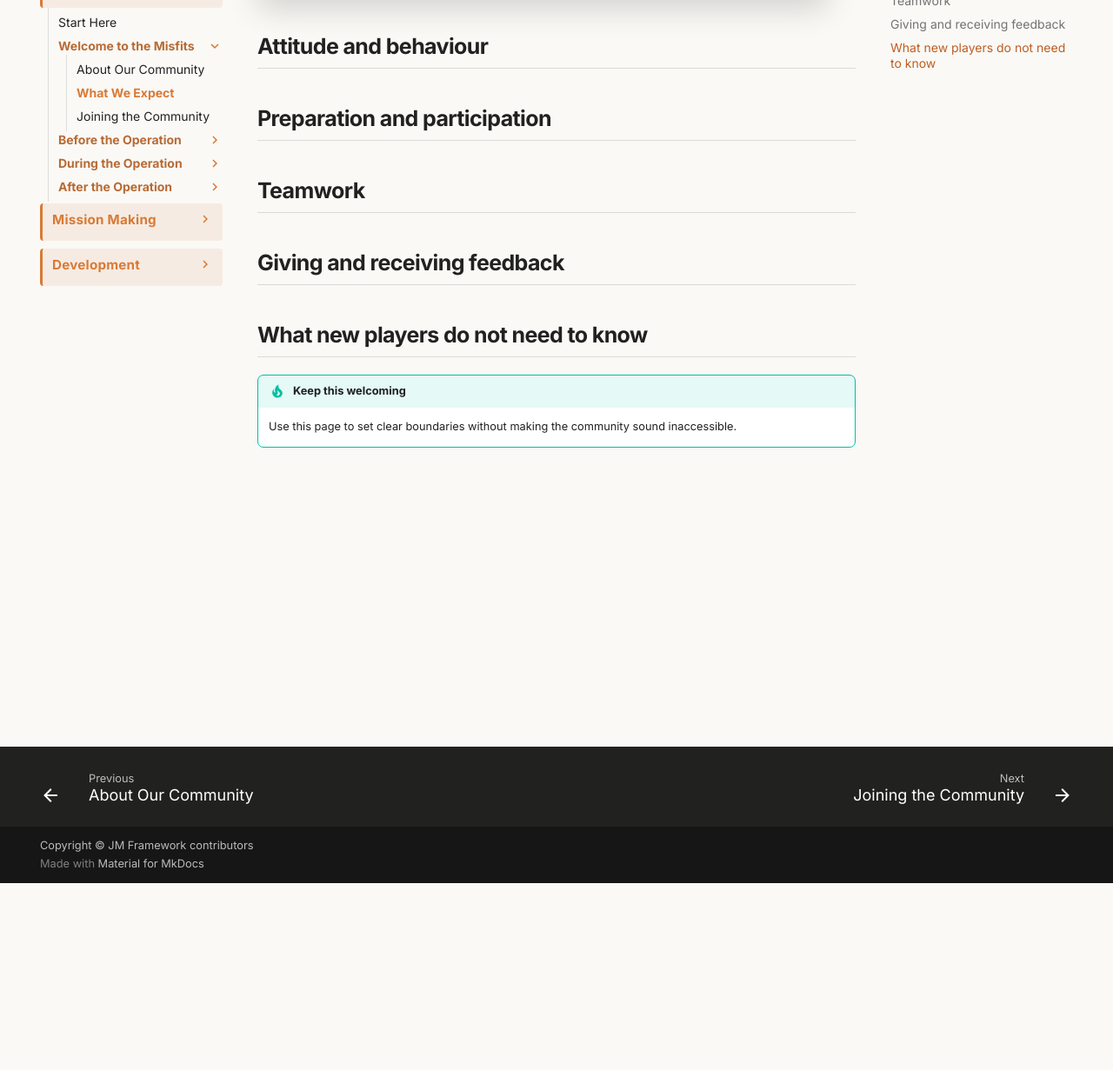
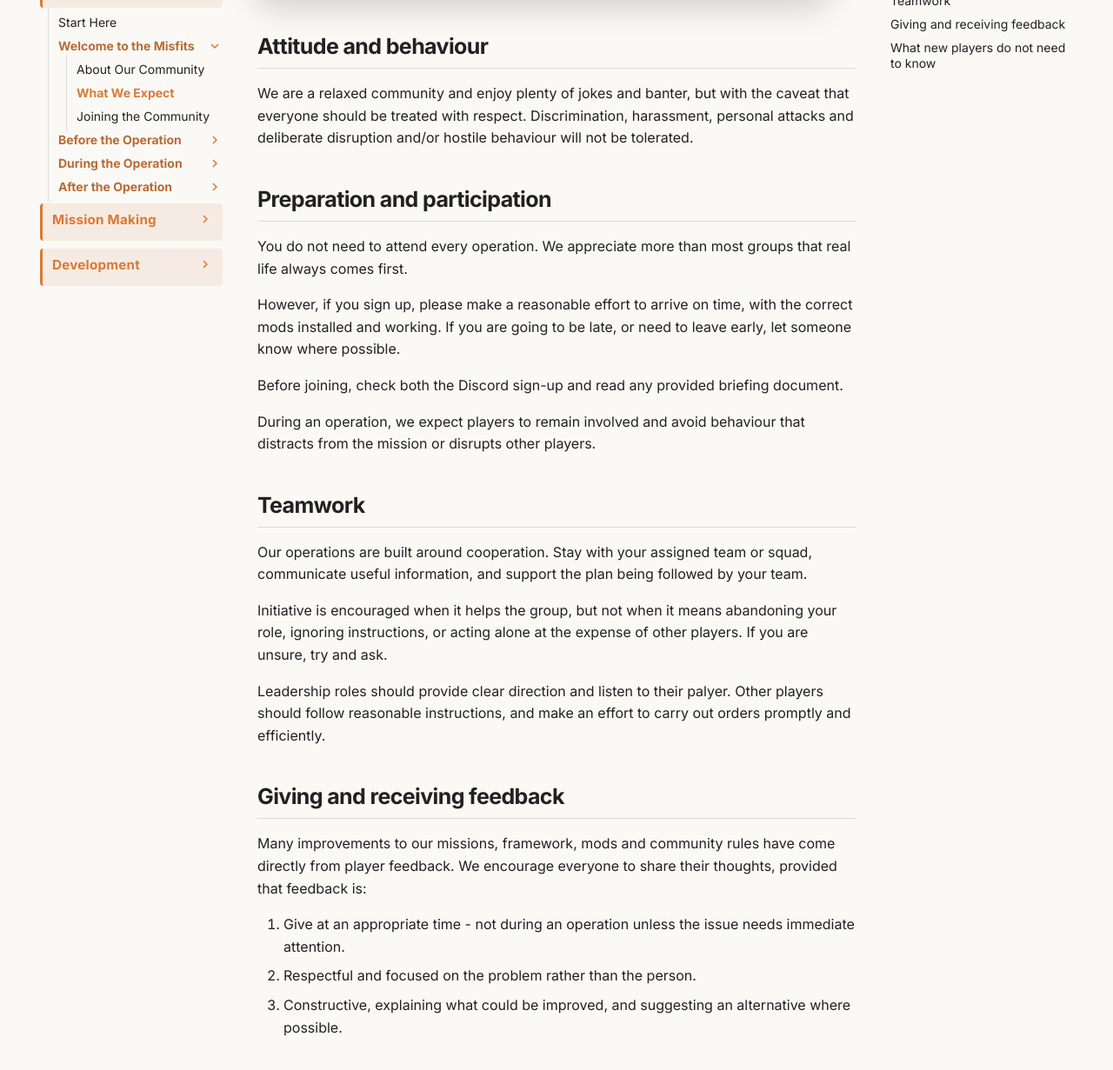
Before and after one commit to Jamio/JM_Framework_Docs, an MkDocs documentation site: the page built from docs/players/welcome/expectations.md, in a window 1280 px wide and 1400 px high, scrolled down 221 px, cut to the strip 163-1394 px from the top of the window. Shown: the whole strip at 87% size. Built offline with MkDocs 1.6.1 and Material for MkDocs 9.7.7, drawn with Linux system fonts in a browser that asks for light colours; comment, search, counter and statistics services are not loaded; some of the changed text lies outside the part shown.

Commit message:
Update player expectations in welcome document
Added guidelines for player behavior, preparation, teamwork, and feedback. Included reassurances for new players regarding experience and roles.

```diff
--- a/docs/players/welcome/expectations.md
+++ b/docs/players/welcome/expectations.md
@@ -8,23 +8,54 @@ Clear expectations that help everyone enjoy coordinated operations.
 
 ## Attitude and behaviour
 
+We are a relaxed community and enjoy plenty of jokes and banter, but with the caveat that everyone should be treated with respect. Discrimination, harassment, personal attacks and deliberate disruption and/or hostile behaviour will not be tolerated.
+
 <!-- Describe the standard of behaviour expected in-game and in community spaces. -->
 
 ## Preparation and participation
+
+You do not need to attend every operation. We appreciate more than most groups that real life always comes first.
+
+However, if you sign up, please make a reasonable effort to arrive on time, with the correct mods installed and working. If you are going to be late, or need to leave early, let someone know where possible.
+
+Before joining, check both the Discord sign-up and read any provided briefing document.
+
+During an operation, we expect players to remain involved and avoid behaviour that distracts from the mission or disrupts other players.
 
 <!-- Explain the minimum preparation expected before attending an operation. -->
 
 ## Teamwork
 
+Our operations are built around cooperation. Stay with your assigned team or squad, communicate useful information, and support the plan being followed by your team.
+
+Initiative is encouraged when it helps the group, but not when it means abandoning your role, ignoring instructions, or acting alone at the expense of other players. If you are unsure, try and ask.
+
+Leadership roles should provide clear direction and listen to their palyer. Other players should follow reasonable instructions, and make an effort to carry out orders promptly and efficiently.
+
 <!-- Explain following the plan, supporting the team, and balancing initiative with cooperation. -->
 
 ## Giving and receiving feedback
+
+Many improvements to our missions, framework, mods and community rules have come directly from player feedback. We encourage everyone to share their thoughts, provided that feedback is:
+
+1. Give at an appropriate time - not during an operation unless the issue needs immediate attention.
+2. Respectful and focused on the problem rather than the person.
+3. Constructive, explaining what could be improved, and suggesting an alternative where possible.
+
 
 <!-- Describe how members should raise concerns and respond to constructive feedback. -->
 
 ## What new players do not need to know
 
+You do not need extensive Arma experience, any military knowledge, or familiarity with every mod before joining us.
+
+New players can begin in a straightforward role and learn through playing. More experienced members are onhand to help with setup, controls and unfamiliar systems both in and out of missions.
+
+Leadership and specialist roles may require additional knowledge. While we do not have hard training requirements to take these roles, you should feel comfortable and confident assuming these responsibilities before taking them.
+
+Ask questions, be willing to learn and work with the people around you - that is more important than arriving as an expert.
+
 <!-- Reassure newcomers about experience, knowledge, ranks, terminology, or specialist roles. -->
 
-!!! tip "Keep this welcoming"
-    Use this page to set clear boundaries without making the community sound inaccessible.
+!!! tip "The short version"
+    Be prepared, be respectful, communicate, and more importantly - have fun!
```
